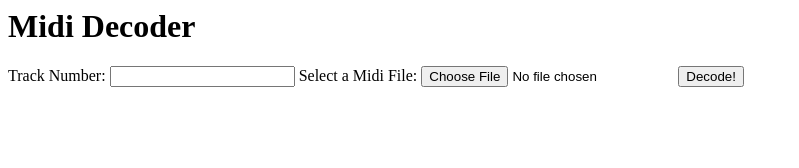
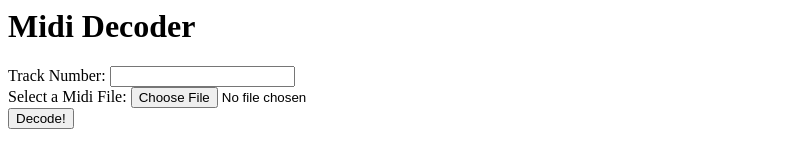
Before and after one commit to techiepriyansh/MidiAnalyzer, a plain HTML site: page index.html in a window 1280 px wide. Shown: the whole page, without its empty margins (0-799 px from the left). Drawn offline with Linux system fonts and the light colour scheme.

Commit message:
Update index.html

```diff
--- a/index.html
+++ b/index.html
@@ -7,9 +7,10 @@
 			Midi Decoder
 		</h1>
 		<form action="/decoded" method="post" enctype="multipart/form-data">
-  			Track Number:      <input type="text" name="track_number" />
-  			Select a Midi File: <input type="file" name="upload" />
-  						       <input type="submit" value="Decode!" />
+
+  			<div>Track Number:      <input type="text" name="track_number" /></div>
+  			<div>Select a Midi File: <input type="file" name="upload" /><div>
+  			<div>			       <input type="submit" value="Decode!" /></div>
 		</form>
 	</body>
 </html>
```
